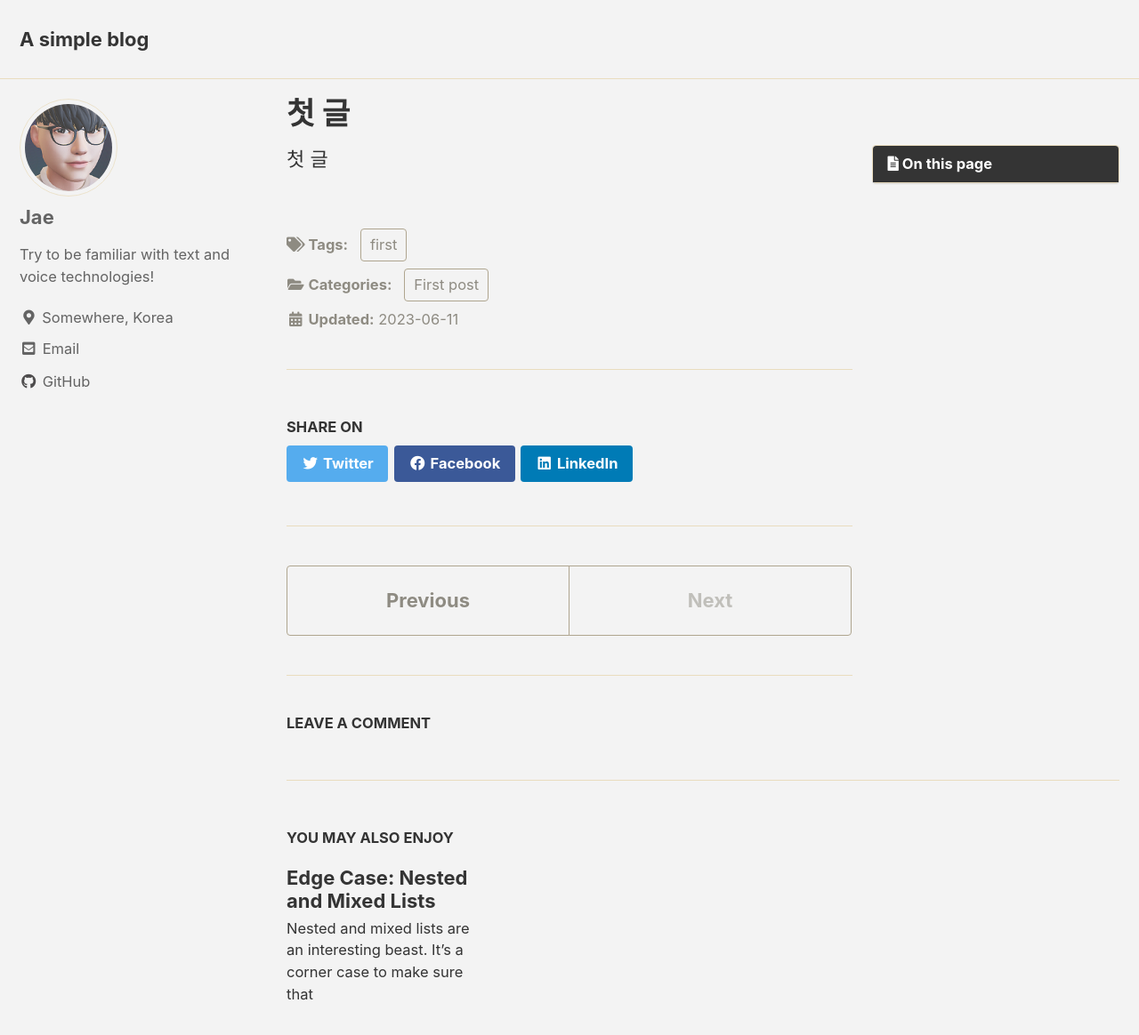
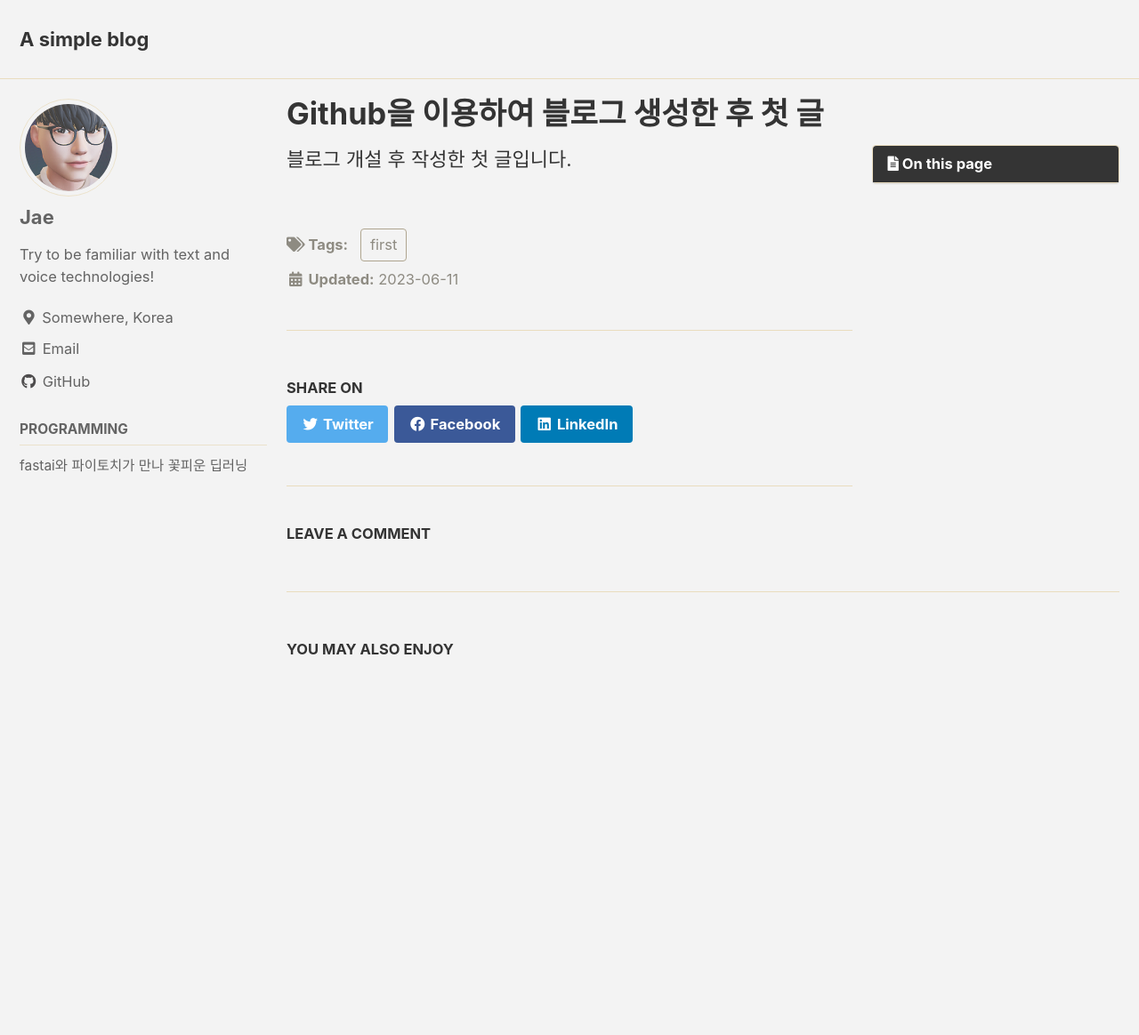
Before and after one commit to tjwodud04/blog, a Jekyll site: the page built from _posts/2023-06-11-A-test-post.md, in a window 1280 px wide and 1196 px high. Shown: the top 1164 px of the window at 89% size. Built offline with Jekyll 4.4.1, drawn with Linux system fonts in a browser that asks for light colours; cached includes are drawn as plain includes; comment, search, counter and statistics services are not loaded.

Commit message:
Adding sidebar

```diff
--- a/_config.yml
+++ b/_config.yml
@@ -276,3 +276,5 @@ defaults:
       comments: true
       share: true
       related: true
+      sidebar:
+        nav: "sidebar-category"
--- a/_data/navigation.yml
+++ b/_data/navigation.yml
@@ -2,11 +2,21 @@
 #main:
 #  - title: "Quick-Start Guide"
 #    url: https://mmistakes.github.io/minimal-mistakes/docs/quick-start-guide/
-  # - title: "About"
-  #   url: https://mmistakes.github.io/minimal-mistakes/about/
-  # - title: "Sample Posts"
-  #   url: /year-archive/
-  # - title: "Sample Collections"
-  #   url: /collection-archive/
-  # - title: "Sitemap"
-  #   url: /sitemap/
+#  - title: "About"
+#    url: https://mmistakes.github.io/minimal-mistakes/about/
+#  - title: "Sample Posts"
+#    url: /year-archive/
+#  - title: "Sample Collections"
+#    url: /collection-archive/
+#  - title: "Sitemap"
+#    url: /sitemap/
+
+sidebar-category:
+  - title: "Programming"
+    children:
+      - title: "fastai와 파이토치가 만나 꽃피운 딥러닝"
+        url: "/fastai"
+#      - title: "카테고리B"
+#        url:  "/CategoryB"
+#      - title: "카테고리C"
+#        url:  "/CategoryC"
--- a/_posts/2009-05-15-edge-case-nested-and-mixed-lists.md
+++ /dev/null
@@ -1,67 +0,0 @@
----
-title: "Edge Case: Nested and Mixed Lists"
-toc: true
-categories:
-  - Edge Case
-tags:
-  - content
-  - css
-  - edge case
-  - lists
-  - markup
----
-
-Nested and mixed lists are an interesting beast. It's a corner case to make sure that
-
-* Lists within lists do not break the ordered list numbering order
-* Your list styles go deep enough.
-
-### Ordered -- Unordered -- Ordered
-
-1. ordered item
-2. ordered item
-   * **unordered**
-   * **unordered**
-     1. ordered item
-     2. ordered item
-3. ordered item
-4. ordered item
-
-### Ordered -- Unordered -- Unordered
-
-1. ordered item
-2. ordered item
-   * **unordered**
-   * **unordered**
-     * unordered item
-     * unordered item
-3. ordered item
-4. ordered item
-
-### Unordered -- Ordered -- Unordered
-
-* unordered item
-* unordered item
-  1. ordered
-  2. ordered
-     * unordered item
-     * unordered item
-* unordered item
-* unordered item
-
-### Unordered -- Unordered -- Ordered
-
-* unordered item
-* unordered item
-  * unordered
-  * unordered
-    1. **ordered item**
-    2. **ordered item**
-* unordered item
-* unordered item
-
-### Task Lists
-
-- [x] Finish my changes
-- [ ] Push my commits to GitHub
-- [ ] Open a pull request
--- a/_posts/2023-06-11-A-test-post.md
+++ b/_posts/2023-06-11-A-test-post.md
@@ -1,11 +1,12 @@
 ---
-title: "첫 글"
+title: "Github을 이용하여 블로그 생성한 후 첫 글"
 date: 2023-06-11 00:00:00 +0900
-categories:
-  - First post
+#categories:
+#  - First post
 toc: true
 image : assets/image/how-to-start.jpg # Add image post (optional)
 tags:
   - first
 ---
-첫 글
+
+블로그 개설 후 작성한 첫 글입니다.
--- a/index.html
+++ b/index.html
@@ -1,4 +1,6 @@
 ---
 layout: home
 author_profile: true
+sidebar:
+    nav: "sidebar-category"
 ---
```
Also changed, not shown: _pages/category-blog.md (added, +9 -0 lines).
